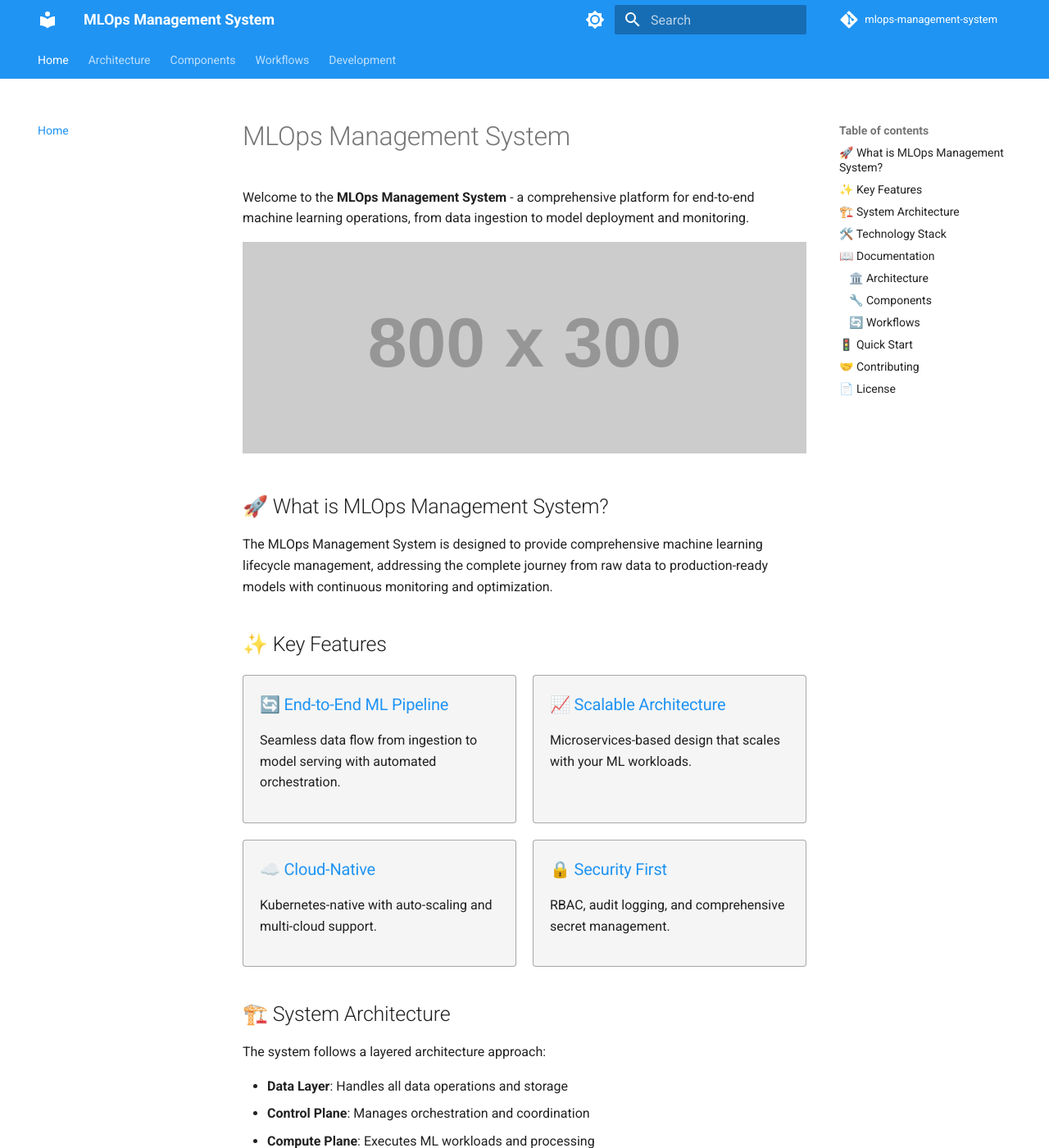
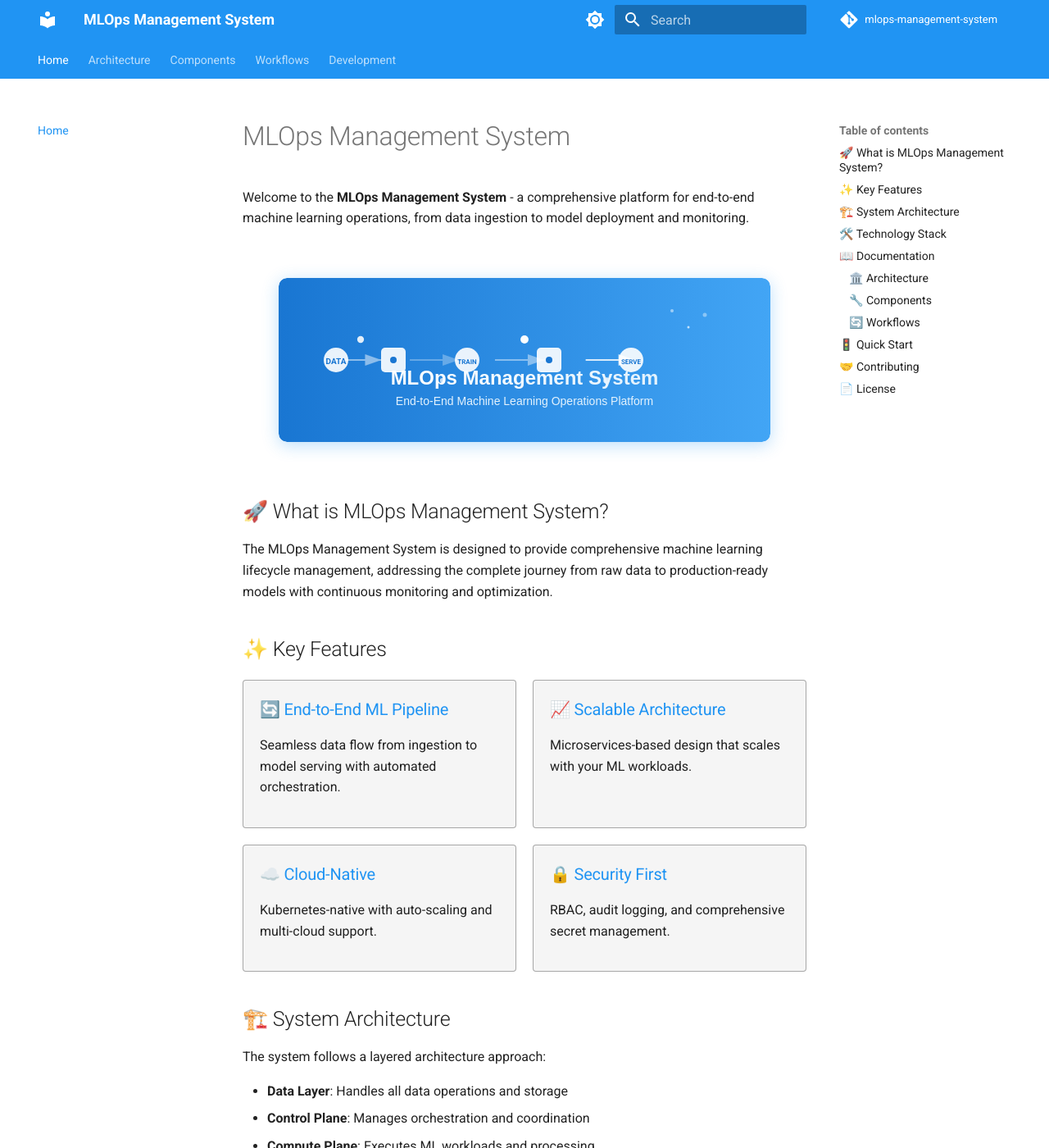
Before and after one commit to kmsmgsh/claude_code_project, an MkDocs documentation site: the page built from docs/index.md, in a window 1280 px wide and 1400 px high. Shown: the whole window at 82% size. Built offline with MkDocs 1.6.1 and Material for MkDocs 9.7.7, drawn with Linux system fonts in a browser that asks for light colours; comment, search, counter and statistics services are not loaded.

Commit message:
add new logo to index.md

```diff
--- a/docs/index.md
+++ b/docs/index.md
@@ -2,7 +2,97 @@
 
 Welcome to the **MLOps Management System** - a comprehensive platform for end-to-end machine learning operations, from data ingestion to model deployment and monitoring.
 
-![MLOps Overview](https://via.placeholder.com/800x300/2196F3/FFFFFF?text=MLOps+Management+System)
+<div class="hero-logo">
+  <svg width="600" height="200" viewBox="0 0 600 200" xmlns="http://www.w3.org/2000/svg">
+    <!-- Background gradient -->
+    <defs>
+      <linearGradient id="bgGradient" x1="0%" y1="0%" x2="100%" y2="0%">
+        <stop offset="0%" style="stop-color:#1976D2;stop-opacity:1" />
+        <stop offset="100%" style="stop-color:#42A5F5;stop-opacity:1" />
+      </linearGradient>
+      <linearGradient id="textGradient" x1="0%" y1="0%" x2="100%" y2="0%">
+        <stop offset="0%" style="stop-color:#ffffff;stop-opacity:1" />
+        <stop offset="100%" style="stop-color:#e3f2fd;stop-opacity:1" />
+      </linearGradient>
+      <!-- Animation definitions -->
+      <style>
+        .pipeline-flow { animation: flow 3s ease-in-out infinite; }
+        .ml-gear { animation: rotate 4s linear infinite; }
+        .data-dot { animation: pulse 2s ease-in-out infinite; }
+        @keyframes flow {
+          0%, 100% { opacity: 0.3; transform: translateX(-10px); }
+          50% { opacity: 1; transform: translateX(10px); }
+        }
+        @keyframes rotate {
+          from { transform: rotate(0deg); }
+          to { transform: rotate(360deg); }
+        }
+        @keyframes pulse {
+          0%, 100% { r: 3; opacity: 0.7; }
+          50% { r: 5; opacity: 1; }
+        }
+      </style>
+    </defs>
+
+    <!-- Background -->
+    <rect width="600" height="200" fill="url(#bgGradient)" rx="10"/>
+
+    <!-- ML Pipeline visualization -->
+    <g transform="translate(50, 50)">
+      <!-- Data flow arrows -->
+      <path class="pipeline-flow" d="M20 50 L80 50" stroke="#ffffff" stroke-width="2" fill="none" marker-end="url(#arrow)"/>
+      <path class="pipeline-flow" d="M120 50 L180 50" stroke="#ffffff" stroke-width="2" fill="none" marker-end="url(#arrow)" style="animation-delay: 0.5s"/>
+      <path class="pipeline-flow" d="M220 50 L280 50" stroke="#ffffff" stroke-width="2" fill="none" marker-end="url(#arrow)" style="animation-delay: 1s"/>
+      <path class="pipeline-flow" d="M320 50 L380 50" stroke="#ffffff" stroke-width="2" fill="none" marker-end="url(#arrow)" style="animation-delay: 1.5s"/>
+
+      <!-- Arrow marker -->
+      <defs>
+        <marker id="arrow" markerWidth="10" markerHeight="7" refX="10" refY="3.5" orient="auto">
+          <polygon points="0 0, 10 3.5, 0 7" fill="#ffffff"/>
+        </marker>
+      </defs>
+
+      <!-- Pipeline stages -->
+      <circle cx="20" cy="50" r="15" fill="#ffffff" opacity="0.9"/>
+      <text x="20" y="55" text-anchor="middle" fill="#1976D2" font-size="10" font-weight="bold">DATA</text>
+
+      <rect x="75" y="35" width="30" height="30" fill="#ffffff" opacity="0.9" rx="5"/>
+      <circle cx="90" cy="50" r="8" fill="none" stroke="#1976D2" stroke-width="2" class="ml-gear"/>
+      <circle cx="90" cy="50" r="4" fill="#1976D2"/>
+
+      <circle cx="180" cy="50" r="15" fill="#ffffff" opacity="0.9"/>
+      <text x="180" y="55" text-anchor="middle" fill="#1976D2" font-size="8" font-weight="bold">TRAIN</text>
+
+      <rect x="265" y="35" width="30" height="30" fill="#ffffff" opacity="0.9" rx="5"/>
+      <circle cx="280" cy="50" r="8" fill="none" stroke="#1976D2" stroke-width="2" class="ml-gear" style="animation-delay: 2s"/>
+      <circle cx="280" cy="50" r="4" fill="#1976D2"/>
+
+      <circle cx="380" cy="50" r="15" fill="#ffffff" opacity="0.9"/>
+      <text x="380" y="55" text-anchor="middle" fill="#1976D2" font-size="8" font-weight="bold">SERVE</text>
+
+      <!-- Animated data points -->
+      <circle class="data-dot" cx="50" cy="25" fill="#ffffff"/>
+      <circle class="data-dot" cx="150" cy="75" fill="#ffffff" style="animation-delay: 0.7s"/>
+      <circle class="data-dot" cx="250" cy="25" fill="#ffffff" style="animation-delay: 1.4s"/>
+      <circle class="data-dot" cx="350" cy="75" fill="#ffffff" style="animation-delay: 2.1s"/>
+    </g>
+
+    <!-- Main title -->
+    <text x="300" y="130" text-anchor="middle" fill="url(#textGradient)" font-size="24" font-weight="bold" font-family="Arial, sans-serif">
+      MLOps Management System
+    </text>
+
+    <!-- Subtitle -->
+    <text x="300" y="155" text-anchor="middle" fill="#e3f2fd" font-size="14" font-family="Arial, sans-serif">
+      End-to-End Machine Learning Operations Platform
+    </text>
+
+    <!-- Decorative elements -->
+    <circle cx="480" cy="40" r="2" fill="#ffffff" opacity="0.5"/>
+    <circle cx="500" cy="60" r="1.5" fill="#ffffff" opacity="0.7"/>
+    <circle cx="520" cy="45" r="2.5" fill="#ffffff" opacity="0.4"/>
+  </svg>
+</div>
 
 ## 🚀 What is MLOps Management System?
 
--- a/docs/stylesheets/extra.css
+++ b/docs/stylesheets/extra.css
@@ -3,6 +3,28 @@
   --md-primary-fg-color:        #2196F3;
   --md-primary-fg-color--light: #42A5F5;
   --md-primary-fg-color--dark:  #1976D2;
+}
+
+/* Hero logo styling */
+.hero-logo {
+  text-align: center;
+  margin: 2rem 0;
+  padding: 1rem;
+}
+
+.hero-logo svg {
+  max-width: 100%;
+  height: auto;
+  border-radius: 10px;
+  box-shadow: 0 4px 20px rgba(33, 150, 243, 0.3);
+}
+
+/* Responsive logo */
+@media (max-width: 768px) {
+  .hero-logo svg {
+    width: 100%;
+    height: 150px;
+  }
 }
 
 /* Custom styling for architecture diagrams */
```
